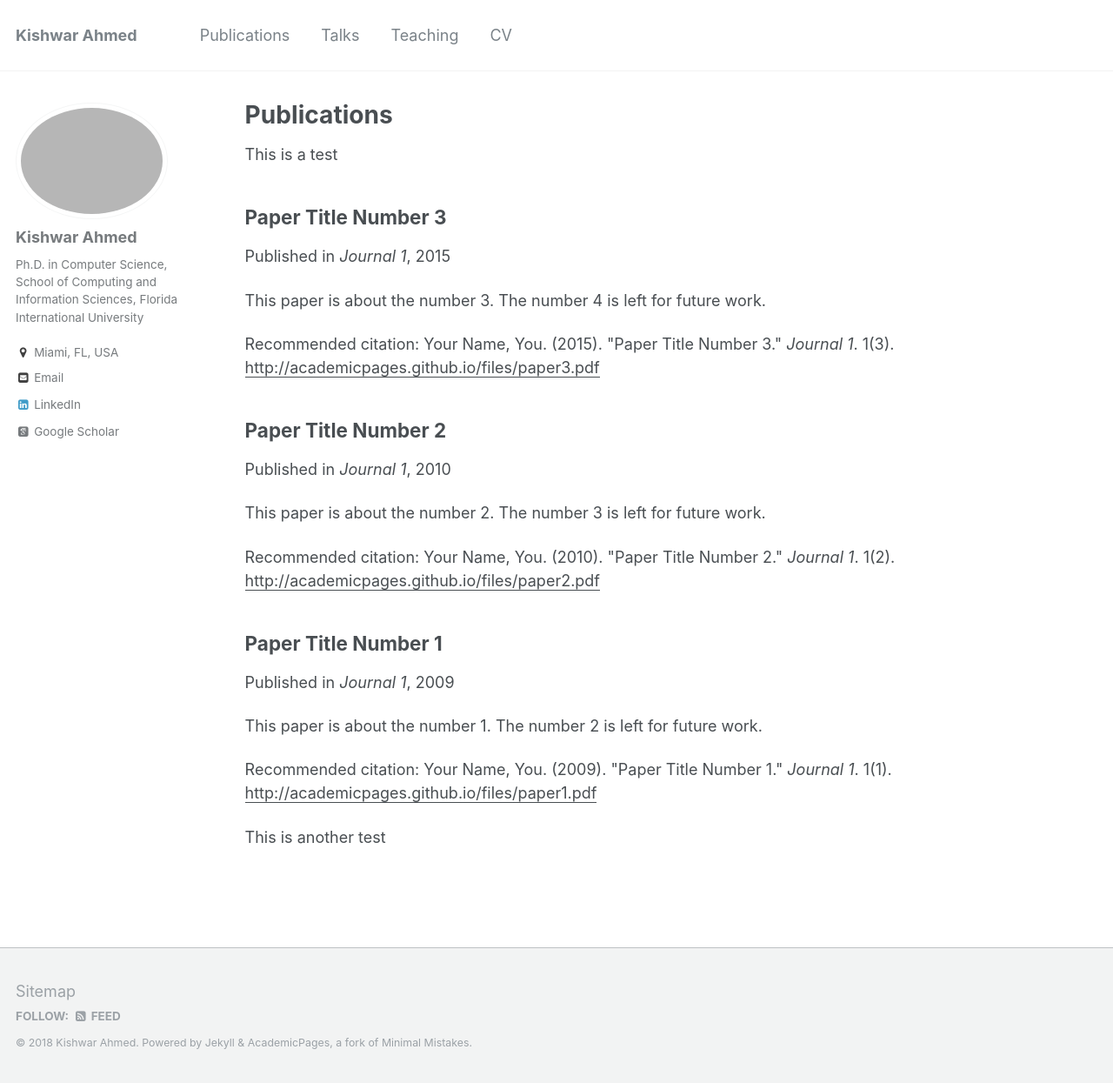
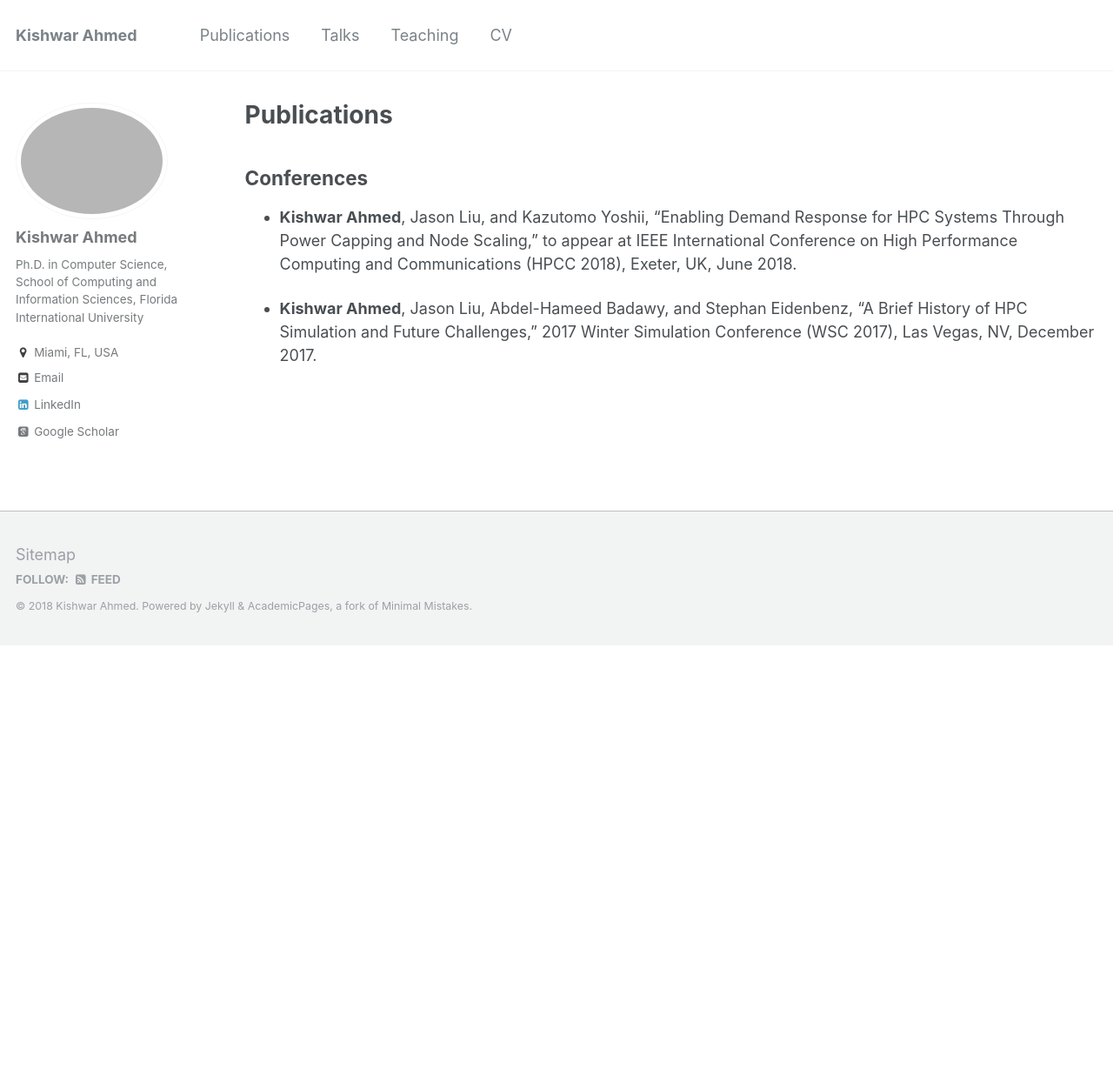
Before and after one commit to kishwarbd/kishwarbd.github.io, a Jekyll site: the page built from _pages/publications.md, in a window 1280 px wide and 1245 px high. Shown: the whole window at 87% size. Built offline with Jekyll 4.4.1, drawn with Linux system fonts in a browser that asks for light colours; some web fonts are replaced.

Commit message:
updates.

```diff
--- a/_pages/publications.md
+++ b/_pages/publications.md
@@ -4,16 +4,9 @@ title: "Publications"
 permalink: /publications/
 author_profile: true
 ---
-This is a test
 
-{% if author.googlescholar %}
-  You can also find my articles on <u><a href="{{author.googlescholar}}">my Google Scholar profile</a>.</u>
-{% endif %}
+## Conferences
 
-{% include base_path %}
+* **Kishwar Ahmed**, Jason Liu, and Kazutomo Yoshii, “Enabling Demand Response for HPC Systems Through Power Capping and Node Scaling,” to appear at IEEE International Conference on High Performance Computing and Communications (HPCC 2018), Exeter, UK, June 2018.
 
-{% for post in site.publications reversed %}
-  {% include archive-single.html %}
-{% endfor %}
-
-This is another test
+* **Kishwar Ahmed**, Jason Liu, Abdel-Hameed Badawy, and Stephan Eidenbenz, “A Brief History of HPC Simulation and Future Challenges,” 2017 Winter Simulation Conference (WSC 2017), Las Vegas, NV, December 2017.
```
Also changed, not shown: _pages/about.md (+4 -4 lines), 2 other files.
